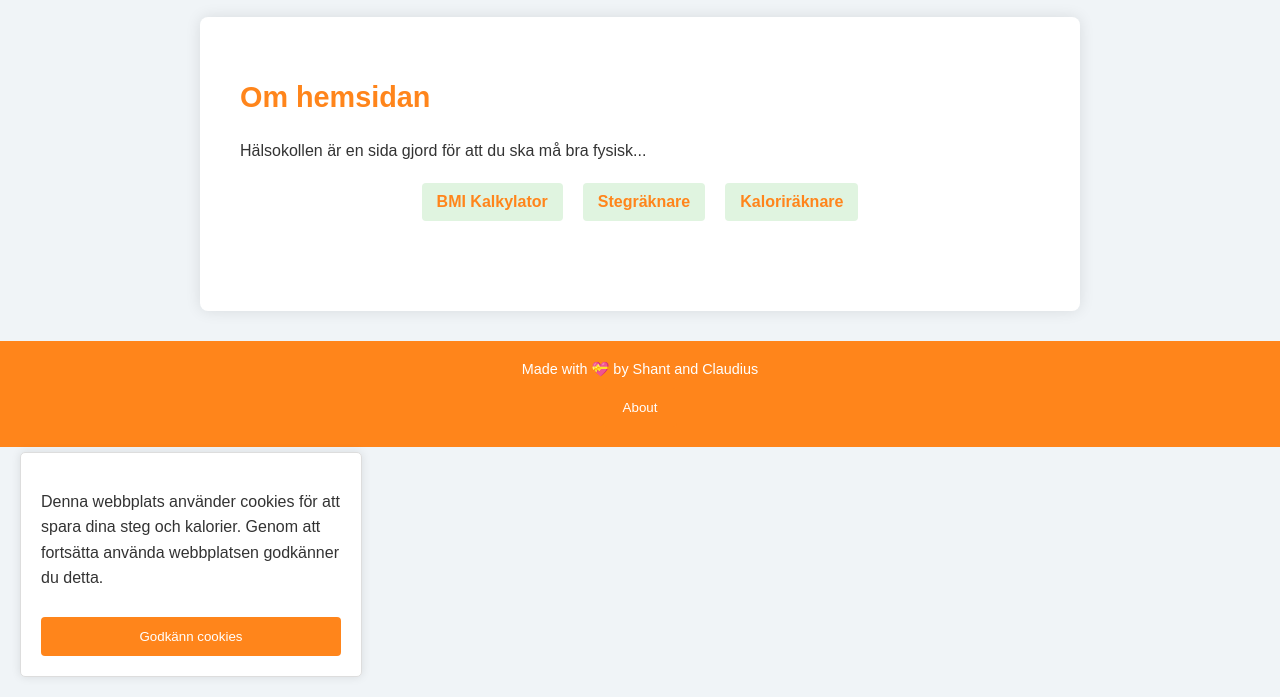
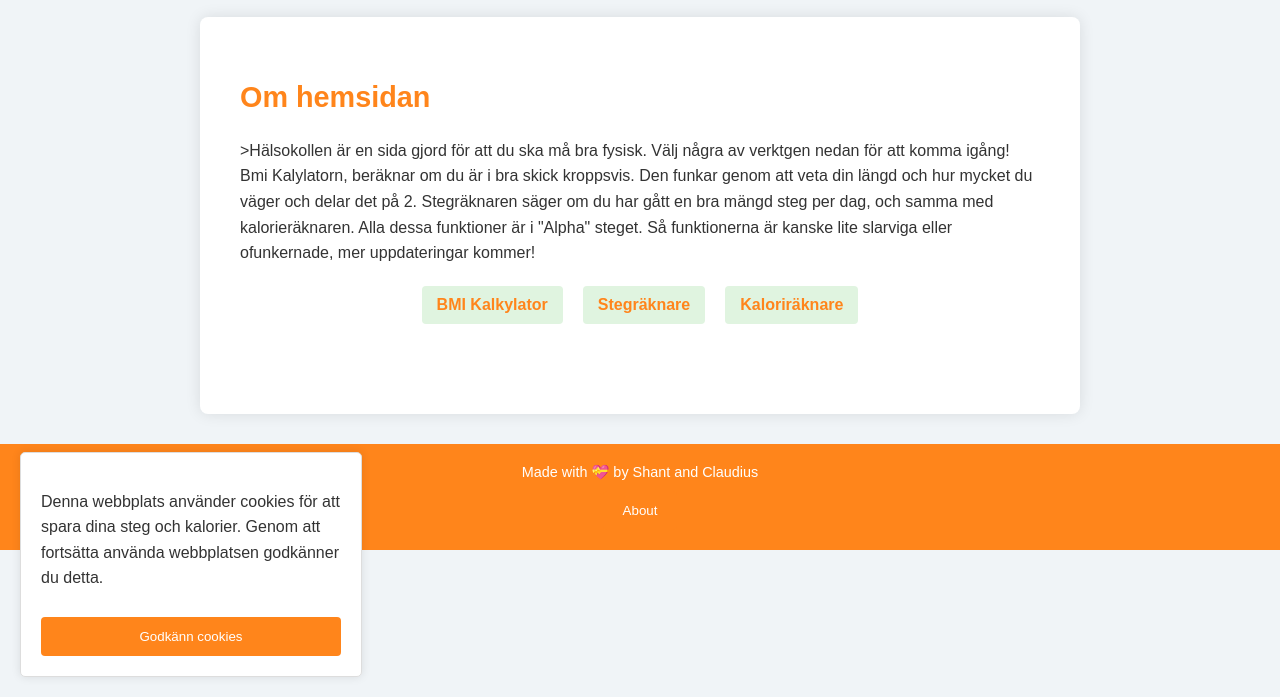
Before and after one commit to ttvhipo/Halsokollen-TEST, a plain HTML site: page index.html in a window 1280 px wide. Shown: the part 103-800 px from the top of the page. Drawn offline with Linux system fonts and the light colour scheme; a web font is replaced by a local one.

Commit message:
Update index.html

```diff
--- a/index.html
+++ b/index.html
@@ -24,7 +24,7 @@
     <div class="container">
         <section class="overview">
             <h2>Om hemsidan</h2>
-            <p>Hälsokollen är en sida gjord för att du ska må bra fysisk...</p>
+            <p>>Hälsokollen är en sida gjord för att du ska må bra fysisk. Välj några av verktgen nedan för att komma igång! Bmi Kalylatorn, beräknar om du är i bra skick kroppsvis. Den funkar genom att veta din längd och hur mycket du väger och delar det på 2. Stegräknaren säger om du har gått en bra mängd steg per dag, och samma med kalorieräknaren. Alla dessa funktioner är i "Alpha" steget. Så funktionerna är kanske lite slarviga eller ofunkernade, mer uppdateringar kommer!</p>
             <div class="tools">
                 <a href="#bmikalkylator">BMI Kalkylator</a>
                 <a href="#stegraknare">Stegräknare</a>
```
